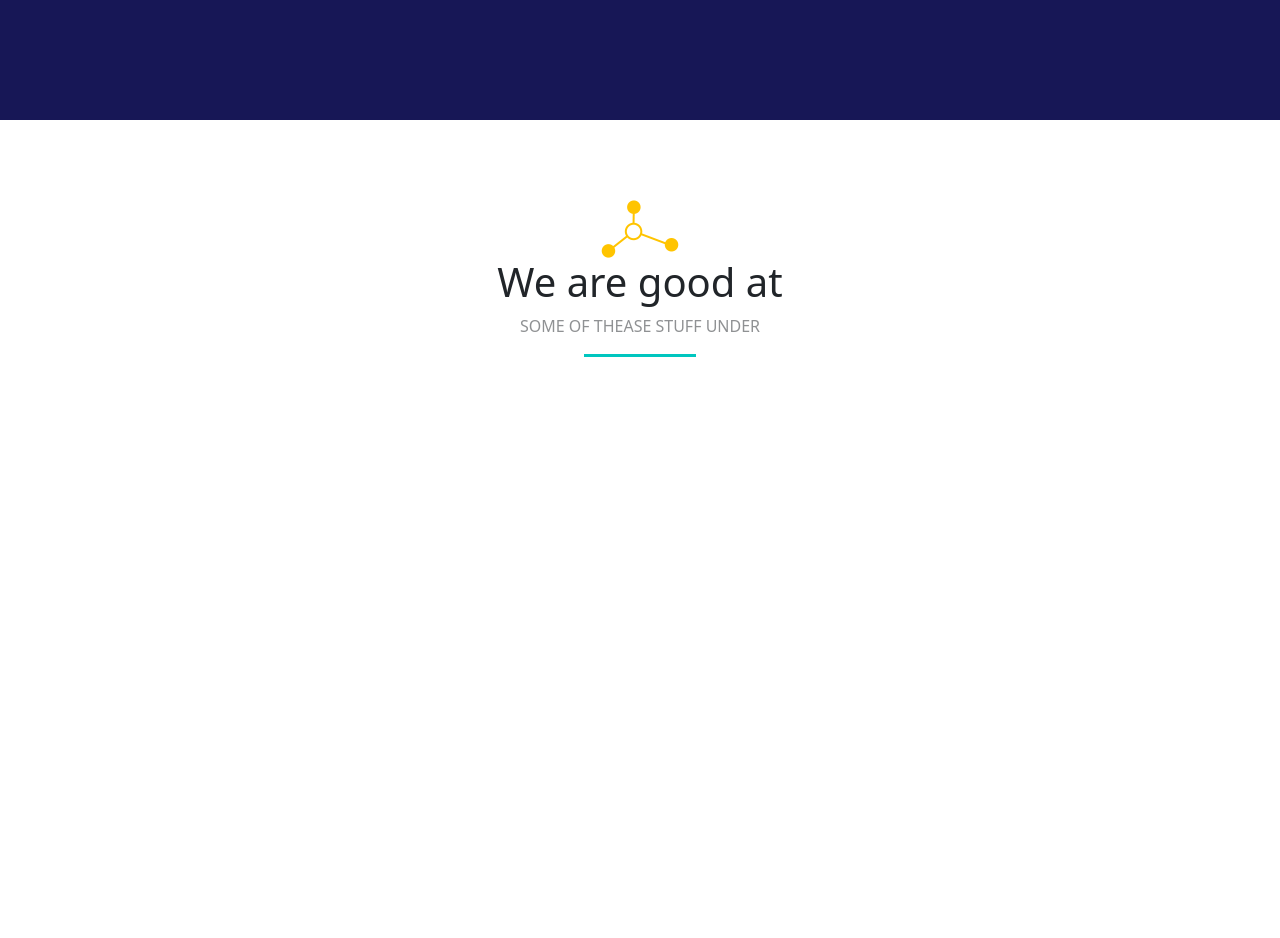
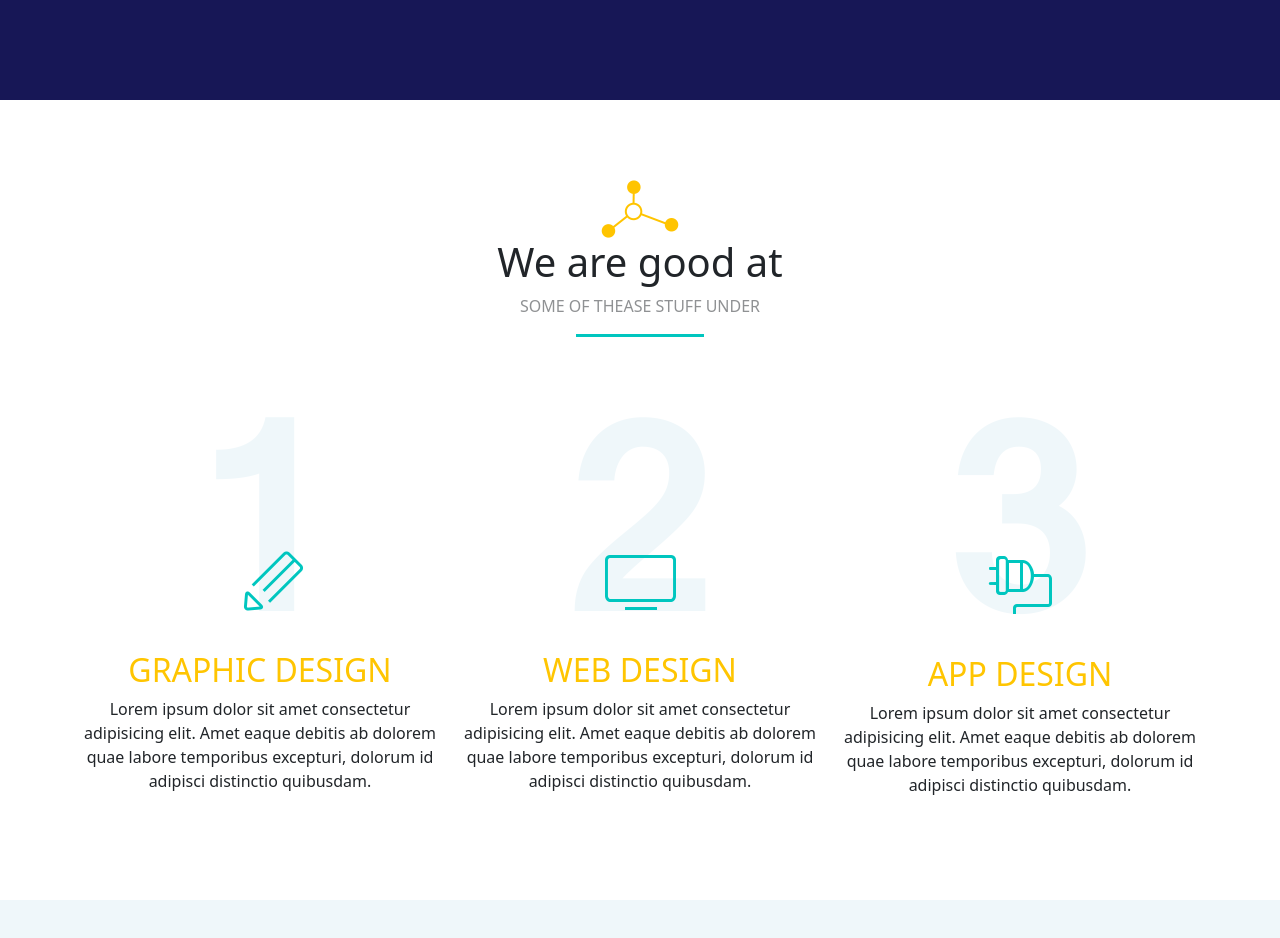
Before and after one commit to Pampers432/Bondi, a plain HTML site: page index.html in a window 1280 px wide. Shown: the part 380-1318 px from the top of the page. Drawn offline with nearby package versions, Linux system fonts and the light colour scheme.

Commit message:
Add files via upload
Добавил main2(пока пустой)

```diff
--- a/index.html
+++ b/index.html
@@ -56,12 +56,35 @@
     </div>
 
     <div class="main1">
-        <div class="container" style="text-align: center; padding-top: 10vh;">
+        <div style="text-align: center; padding-top: 10vh;">
             <img src="images/Composite Path.png" alt="|TT|">
             <h1>We are good at</h1>
             <p style="opacity: 50%;">SOME OF THEASE STUFF UNDER</p>
             <div class="line"></div>
+            <div class="container" style="padding-top: 10vh;">
+                <div class="row">
+                    <div class="col-4">
+                        <img src="images/number1.png" alt="">
+                        <h2 class="selectText">graphic design</h2>
+                        <p style="text-align: center;">Lorem ipsum dolor sit amet consectetur adipisicing elit. Amet eaque debitis ab dolorem quae labore temporibus excepturi, dolorum id adipisci distinctio quibusdam.</p>
+                    </div>
+                    <div class="col-4">
+                        <img src="images/number2.png" alt="">
+                        <h2 class="selectText">web design</h2>
+                        <p style="text-align: center;">Lorem ipsum dolor sit amet consectetur adipisicing elit. Amet eaque debitis ab dolorem quae labore temporibus excepturi, dolorum id adipisci distinctio quibusdam.</p>
+                    </div>
+                    <div class="col-4">
+                        <img src="images/number3.png" alt="">
+                        <h2 class="selectText">app design</h2>
+                        <p style="text-align: center;">Lorem ipsum dolor sit amet consectetur adipisicing elit. Amet eaque debitis ab dolorem quae labore temporibus excepturi, dolorum id adipisci distinctio quibusdam.</p>
+                    </div>
+                </div>
+            </div>
         </div>
+    </div>
+
+    <div class="main2">
+
     </div>
 
 
--- a/style.css
+++ b/style.css
@@ -12,7 +12,7 @@ body {
 }
 
 .head{
-    height: 500px;
+    height: 60vh;
     background-color: rgb(23, 23, 86);
 }
 
@@ -63,7 +63,8 @@ body {
 }
 
 :root {
-    --color2: rgb(0, 198, 191);
+    --color1: rgb(0, 198, 191);
+    --textColor1: rgb(255, 197, 1);
 }
 
 .centered-section {
@@ -75,6 +76,20 @@ body {
 .line {
     height: 3px;
     width: 10%;
-    background-color: var(--color2);
+    background-color: var(--color1);
     margin: 0 auto;
 }
+
+.selectText {
+    text-transform: uppercase;
+    color: var(--textColor1);
+    padding-top: 5vh;
+}
+
+
+/* Третья секция
+============================================*/
+.main2{
+    height: 100vh;
+    background-color: #eff7fa;
+}
```
